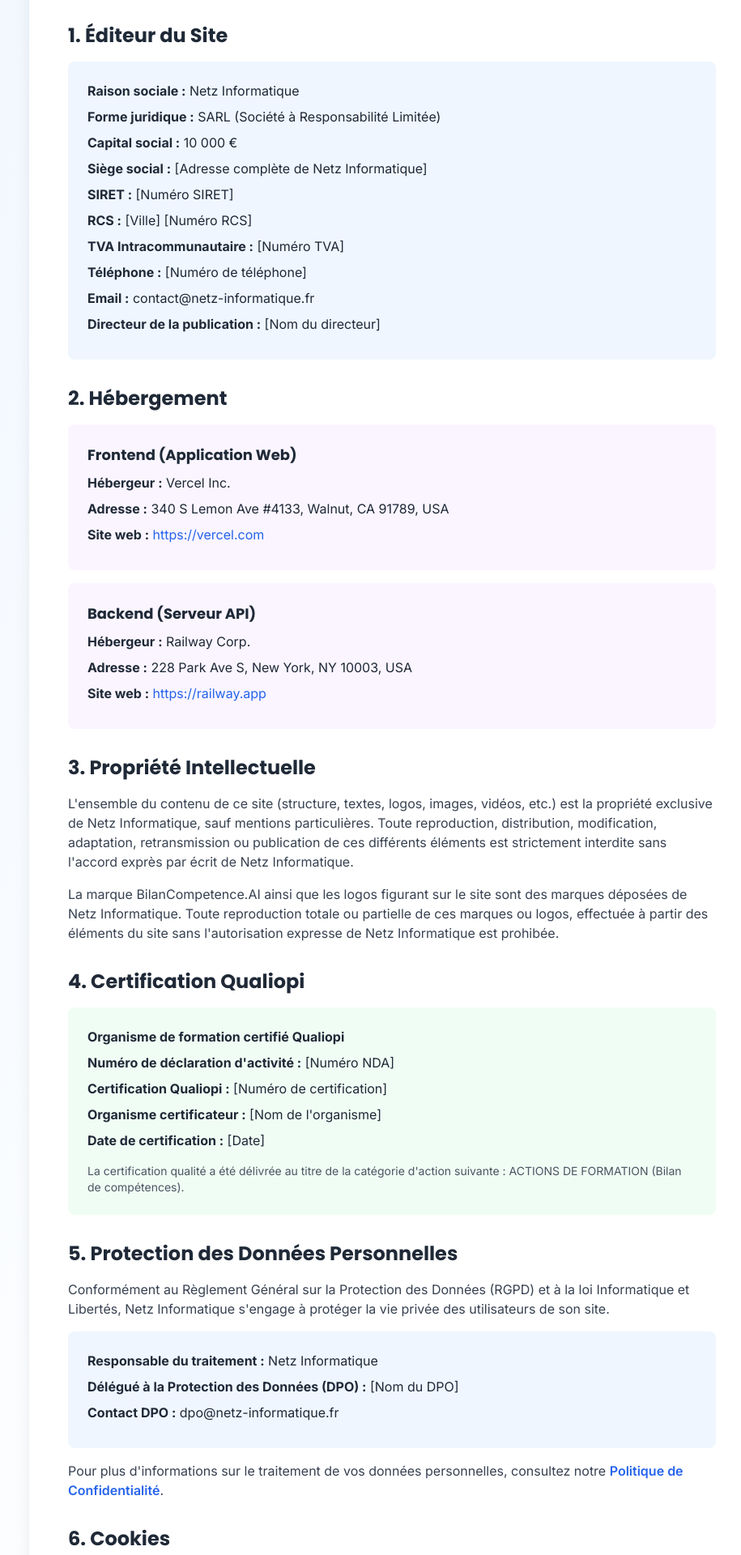
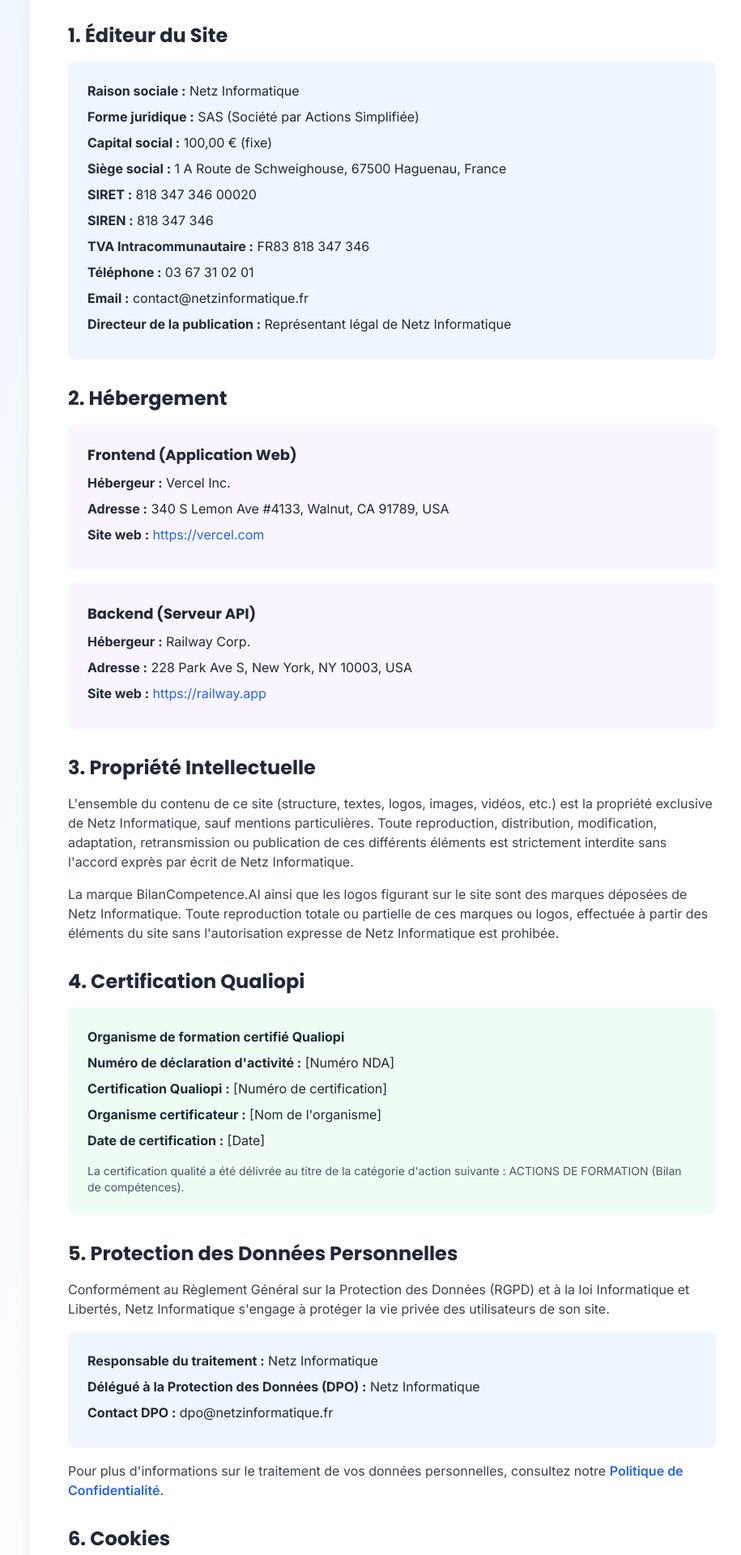
Before and after one commit to lekesiz/bilancompetence.ai, a Next.js app in the folder apps/frontend/: page /mentions-legales in a window 1280 px wide. Shown: the part 340-2260 px from the top of the page at 81% size, without its empty margins (156-1071 px from the left). Built offline with nearby package versions, Linux system fonts and the light colour scheme.

Commit message:
feat: Yasal sayfalarda Netz Informatique bilgilerini güncelle

```diff
--- a/apps/frontend/app/conditions-generales/page.tsx
+++ b/apps/frontend/app/conditions-generales/page.tsx
@@ -360,9 +360,9 @@
                 </p>
                 <div className="space-y-2 text-gray-700">
                   <p><strong>Netz Informatique</strong></p>
-                  <p>Adresse : [Adresse complète]</p>
-                  <p>Email : contact@netz-informatique.fr</p>
-                  <p>Téléphone : [Numéro de téléphone]</p>
+                  <p>Adresse : 1 A Route de Schweighouse, 67500 Haguenau, France</p>
+                  <p>Email : contact@netzinformatique.fr</p>
+                  <p>Téléphone : 03 67 31 02 01</p>
                   <p>Formulaire de contact : <a href="/contact" className="text-blue-600 hover:underline">Page de contact</a></p>
                 </div>
               </div>
--- a/apps/frontend/app/mentions-legales/page.tsx
+++ b/apps/frontend/app/mentions-legales/page.tsx
@@ -18,15 +18,15 @@
               <h2 className="text-2xl font-bold text-gray-800 mb-4">1. Éditeur du Site</h2>
               <div className="bg-blue-50 p-6 rounded-lg">
                 <p className="mb-2"><strong>Raison sociale :</strong> Netz Informatique</p>
-                <p className="mb-2"><strong>Forme juridique :</strong> SARL (Société à Responsabilité Limitée)</p>
-                <p className="mb-2"><strong>Capital social :</strong> 10 000 €</p>
-                <p className="mb-2"><strong>Siège social :</strong> [Adresse complète de Netz Informatique]</p>
-                <p className="mb-2"><strong>SIRET :</strong> [Numéro SIRET]</p>
-                <p className="mb-2"><strong>RCS :</strong> [Ville] [Numéro RCS]</p>
-                <p className="mb-2"><strong>TVA Intracommunautaire :</strong> [Numéro TVA]</p>
-                <p className="mb-2"><strong>Téléphone :</strong> [Numéro de téléphone]</p>
-                <p className="mb-2"><strong>Email :</strong> contact@netz-informatique.fr</p>
-                <p className="mb-2"><strong>Directeur de la publication :</strong> [Nom du directeur]</p>
+                <p className="mb-2"><strong>Forme juridique :</strong> SAS (Société par Actions Simplifiée)</p>
+                <p className="mb-2"><strong>Capital social :</strong> 100,00 € (fixe)</p>
+                <p className="mb-2"><strong>Siège social :</strong> 1 A Route de Schweighouse, 67500 Haguenau, France</p>
+                <p className="mb-2"><strong>SIRET :</strong> 818 347 346 00020</p>
+                <p className="mb-2"><strong>SIREN :</strong> 818 347 346</p>
+                <p className="mb-2"><strong>TVA Intracommunautaire :</strong> FR83 818 347 346</p>
+                <p className="mb-2"><strong>Téléphone :</strong> 03 67 31 02 01</p>
+                <p className="mb-2"><strong>Email :</strong> contact@netzinformatique.fr</p>
+                <p className="mb-2"><strong>Directeur de la publication :</strong> Représentant légal de Netz Informatique</p>
               </div>
             </section>
 
@@ -84,8 +84,8 @@
               </p>
               <div className="bg-blue-50 p-6 rounded-lg">
                 <p className="mb-2"><strong>Responsable du traitement :</strong> Netz Informatique</p>
-                <p className="mb-2"><strong>Délégué à la Protection des Données (DPO) :</strong> [Nom du DPO]</p>
-                <p className="mb-2"><strong>Contact DPO :</strong> dpo@netz-informatique.fr</p>
+                <p className="mb-2"><strong>Délégué à la Protection des Données (DPO) :</strong> Netz Informatique</p>
+                <p className="mb-2"><strong>Contact DPO :</strong> dpo@netzinformatique.fr</p>
               </div>
               <p className="text-gray-700 mt-4">
                 Pour plus d'informations sur le traitement de vos données personnelles, consultez notre{' '}
--- a/apps/frontend/app/politique-confidentialite/page.tsx
+++ b/apps/frontend/app/politique-confidentialite/page.tsx
@@ -19,11 +19,11 @@
               <h2 className="text-2xl font-bold text-gray-800 mb-4">1. Responsable du Traitement</h2>
               <div className="bg-purple-50 p-6 rounded-lg">
                 <p className="mb-2"><strong>Raison sociale :</strong> Netz Informatique</p>
-                <p className="mb-2"><strong>Adresse :</strong> [Adresse complète]</p>
-                <p className="mb-2"><strong>Email :</strong> contact@netz-informatique.fr</p>
-                <p className="mb-2"><strong>Téléphone :</strong> [Numéro de téléphone]</p>
-                <p className="mb-2"><strong>Délégué à la Protection des Données (DPO) :</strong> [Nom du DPO]</p>
-                <p className="mb-2"><strong>Contact DPO :</strong> dpo@netz-informatique.fr</p>
+                <p className="mb-2"><strong>Adresse :</strong> 1 A Route de Schweighouse, 67500 Haguenau, France</p>
+                <p className="mb-2"><strong>Email :</strong> contact@netzinformatique.fr</p>
+                <p className="mb-2"><strong>Téléphone :</strong> 03 67 31 02 01</p>
+                <p className="mb-2"><strong>Délégué à la Protection des Données (DPO) :</strong> Netz Informatique</p>
+                <p className="mb-2"><strong>Contact DPO :</strong> dpo@netzinformatique.fr</p>
               </div>
             </section>
 
```
